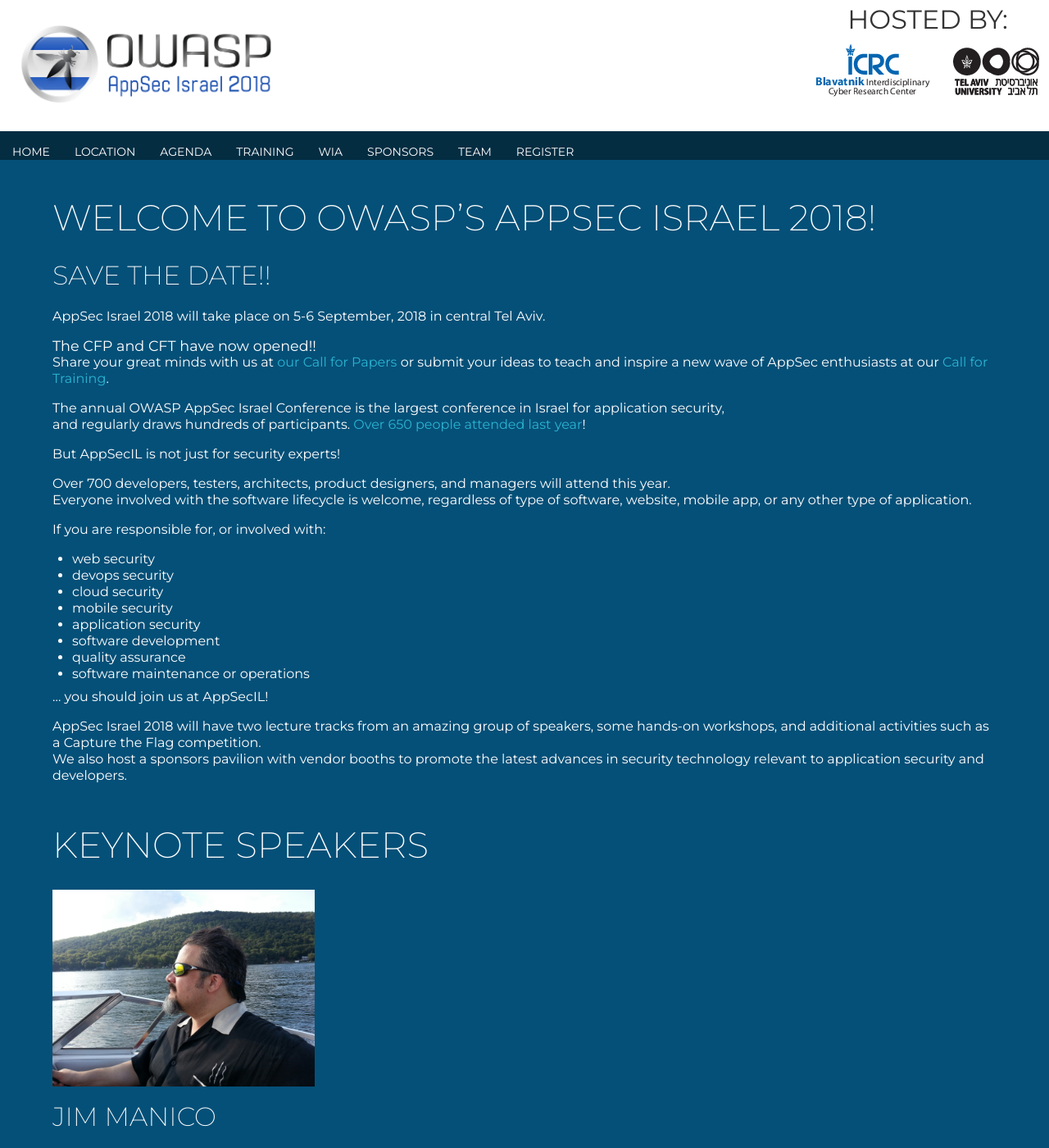
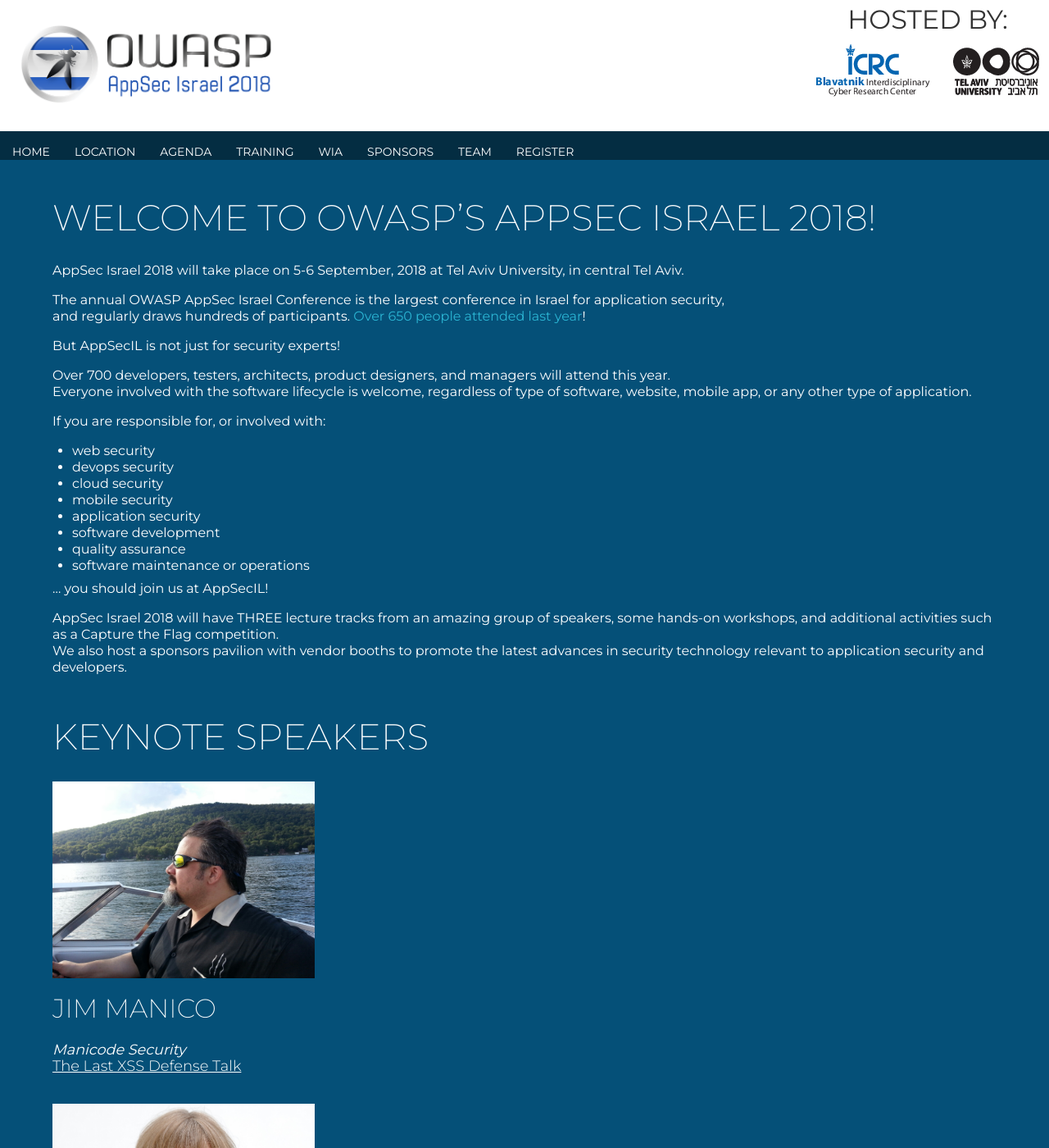
Before and after one commit to OWASP/AppSec-Israel-2018, a Jekyll site: the page built from index.md, in a window 1280 px wide and 1400 px high. Shown: the whole window at 82% size. Built offline with Jekyll 4.4.1, drawn with Linux system fonts in a browser that asks for light colours; our own code applies the rules of GitHub Pages for plain Markdown files.

Commit message:
Update index.md

```diff
--- a/index.md
+++ b/index.md
@@ -3,11 +3,7 @@
 
 ## Welcome to OWASP's {{ site.title }}!
 
-### SAVE THE DATE!!
-**{{ site.title }} will take place on {{ site.dates }} in central Tel Aviv.**
-
-#### The CFP and CFT have now opened!!
-**Share your great minds with us at [our Call for Papers](CFP) or submit your ideas to teach and inspire a new wave of AppSec enthusiasts at our [Call for Training](CFT).**
+**{{ site.title }} will take place on {{ site.dates }} at Tel Aviv University, in central Tel Aviv.**
 
 The annual OWASP AppSec Israel Conference is the largest conference in Israel for application security,
 and regularly draws hundreds of participants. [Over 650 people attended last year](https://2017.appsecil.org)!
@@ -29,7 +25,7 @@
 
   ... you should join us at AppSecIL!
 
-{{ site.title }} will have two lecture tracks from an amazing group of speakers, some hands-on workshops, and additional activities such as a Capture the Flag competition.
+{{ site.title }} will have THREE lecture tracks from an amazing group of speakers, some hands-on workshops, and additional activities such as a Capture the Flag competition.
 We also host a sponsors pavilion with vendor booths to promote the latest advances in security technology relevant to application security and developers.
 
 {% include keynotes.md %}
```
